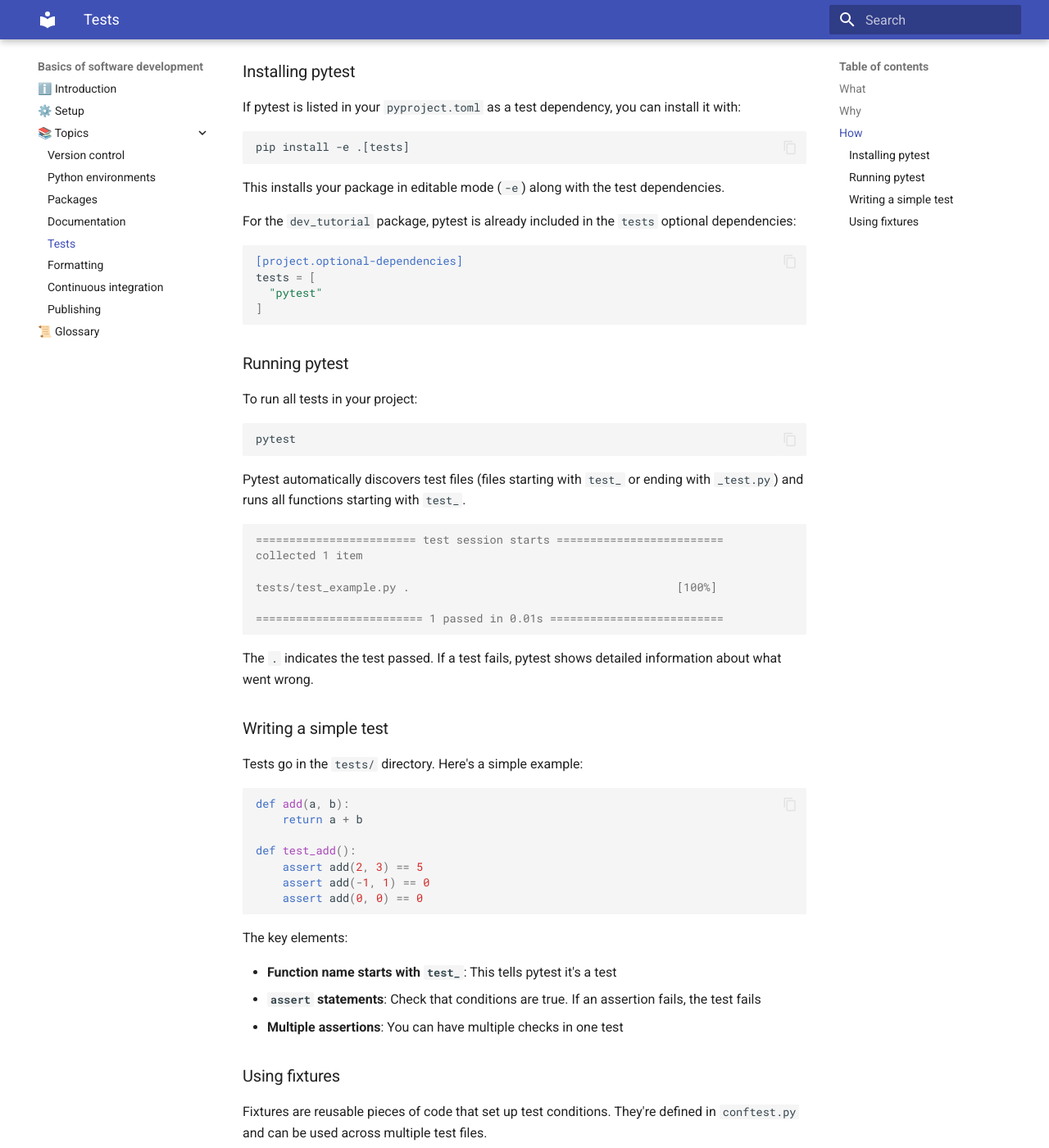
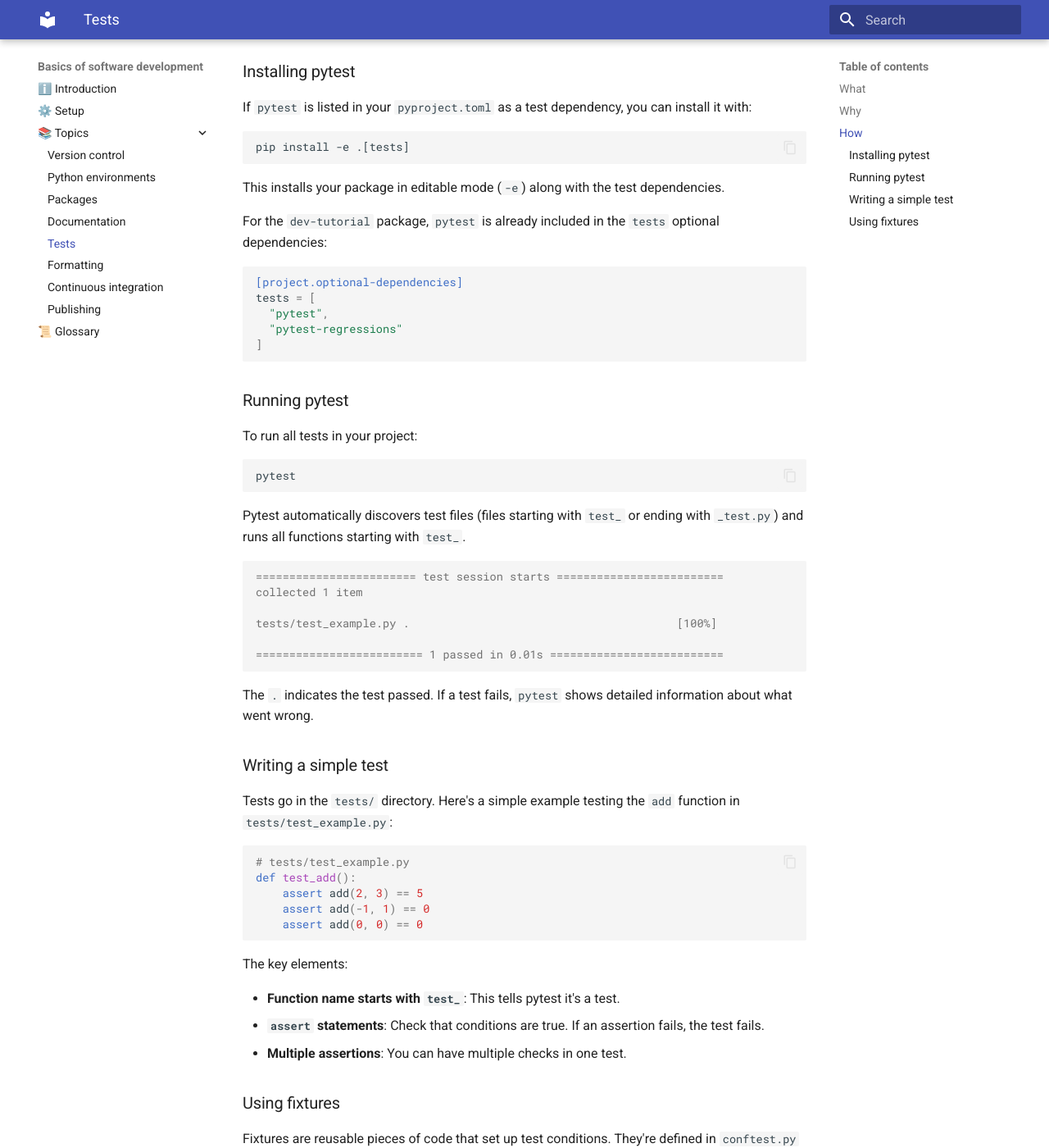
Before and after one commit to mbercx/softdev-101, an MkDocs documentation site: the page built from docs/tests.md, in a window 1280 px wide and 1400 px high, scrolled down 1084 px. Shown: the whole window at 82% size. Built offline with MkDocs 1.6.1 and Material for MkDocs 9.7.7, drawn with Linux system fonts in a browser that asks for light colours; some of the changed text lies outside the part shown.

Commit message:
📚 Tests: Improve text/template

````diff
--- a/docs/tests.md
+++ b/docs/tests.md
@@ -39,7 +39,7 @@ The most popular testing framework for Python is `pytest`.
 
 ### Installing pytest
 
-If pytest is listed in your `pyproject.toml` as a test dependency, you can install it with:
+If `pytest` is listed in your `pyproject.toml` as a test dependency, you can install it with:
 
 ```
 pip install -e .[tests]
@@ -47,12 +47,13 @@ pip install -e .[tests]
 
 This installs your package in editable mode (`-e`) along with the test dependencies.
 
-For the `dev_tutorial` package, pytest is already included in the `tests` optional dependencies:
+For the `dev-tutorial` package, `pytest` is already included in the `tests` optional dependencies:
 
-```toml
+```toml {.no-copy}
 [project.optional-dependencies]
 tests = [
-  "pytest"
+  "pytest",
+  "pytest-regressions"
 ]
 ```
 
@@ -75,16 +76,16 @@ tests/test_example.py .                                        [100%]
 ========================= 1 passed in 0.01s ==========================
 ```
 
-The `.` indicates the test passed. If a test fails, pytest shows detailed information about what went wrong.
+The `.` indicates the test passed.
+If a test fails, `pytest` shows detailed information about what went wrong.
 
 ### Writing a simple test
 
-Tests go in the `tests/` directory. Here's a simple example:
+Tests go in the `tests/` directory.
+Here's a simple example testing the `add` function in `tests/test_example.py`:
 
 ```python
-def add(a, b):
-    return a + b
-
+# tests/test_example.py
 def test_add():
     assert add(2, 3) == 5
     assert add(-1, 1) == 0
@@ -93,16 +94,16 @@ def test_add():
 
 The key elements:
 
-- **Function name starts with `test_`**: This tells pytest it's a test
-- **`assert` statements**: Check that conditions are true. If an assertion fails, the test fails
-- **Multiple assertions**: You can have multiple checks in one test
+- **Function name starts with `test_`**: This tells pytest it's a test.
+- **`assert` statements**: Check that conditions are true. If an assertion fails, the test fails.
+- **Multiple assertions**: You can have multiple checks in one test.
 
 ### Using fixtures
 
 Fixtures are reusable pieces of code that set up test conditions.
 They're defined in `conftest.py` and can be used across multiple test files.
 
-Here's the example from `dev_tutorial`:
+Here's the example from `dev-tutorial`:
 
 ```python
 # tests/conftest.py
````
Also changed, not shown: docs/index.md (+1 -1 lines), 2 other files.
